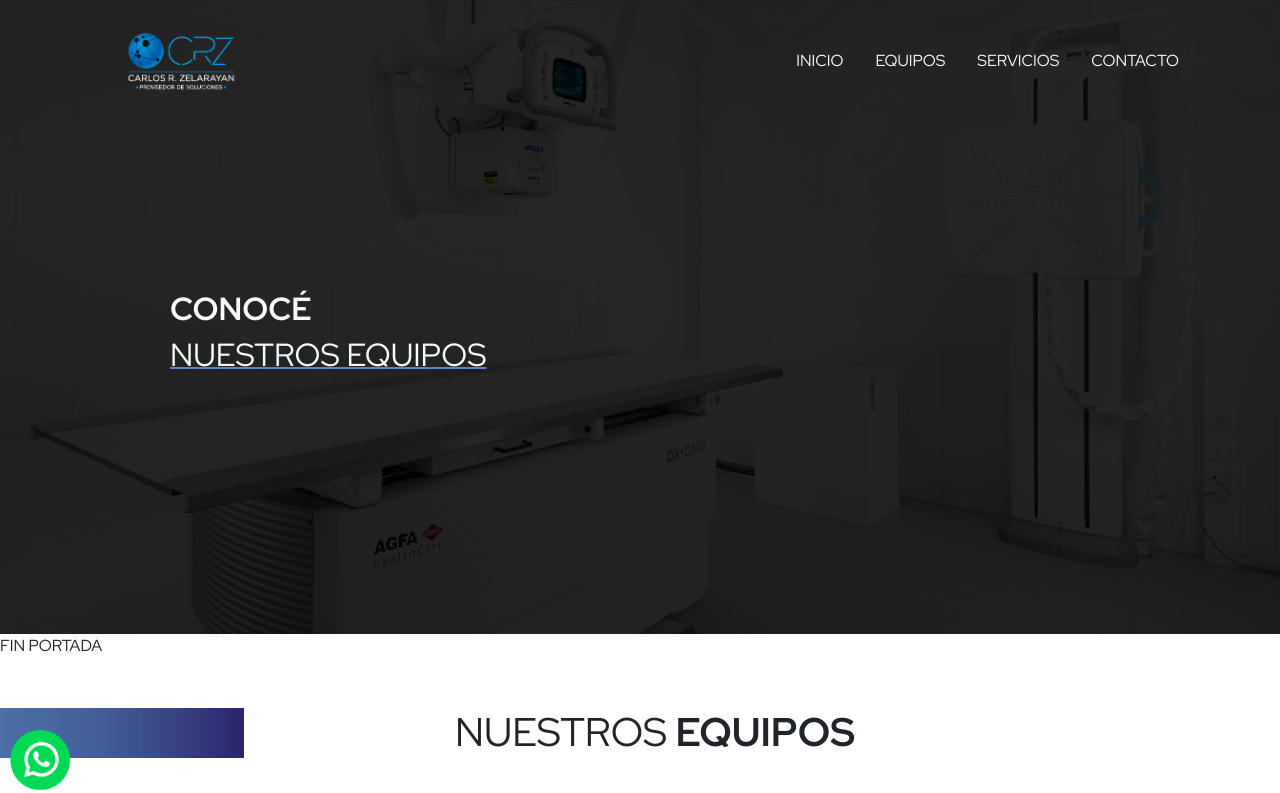
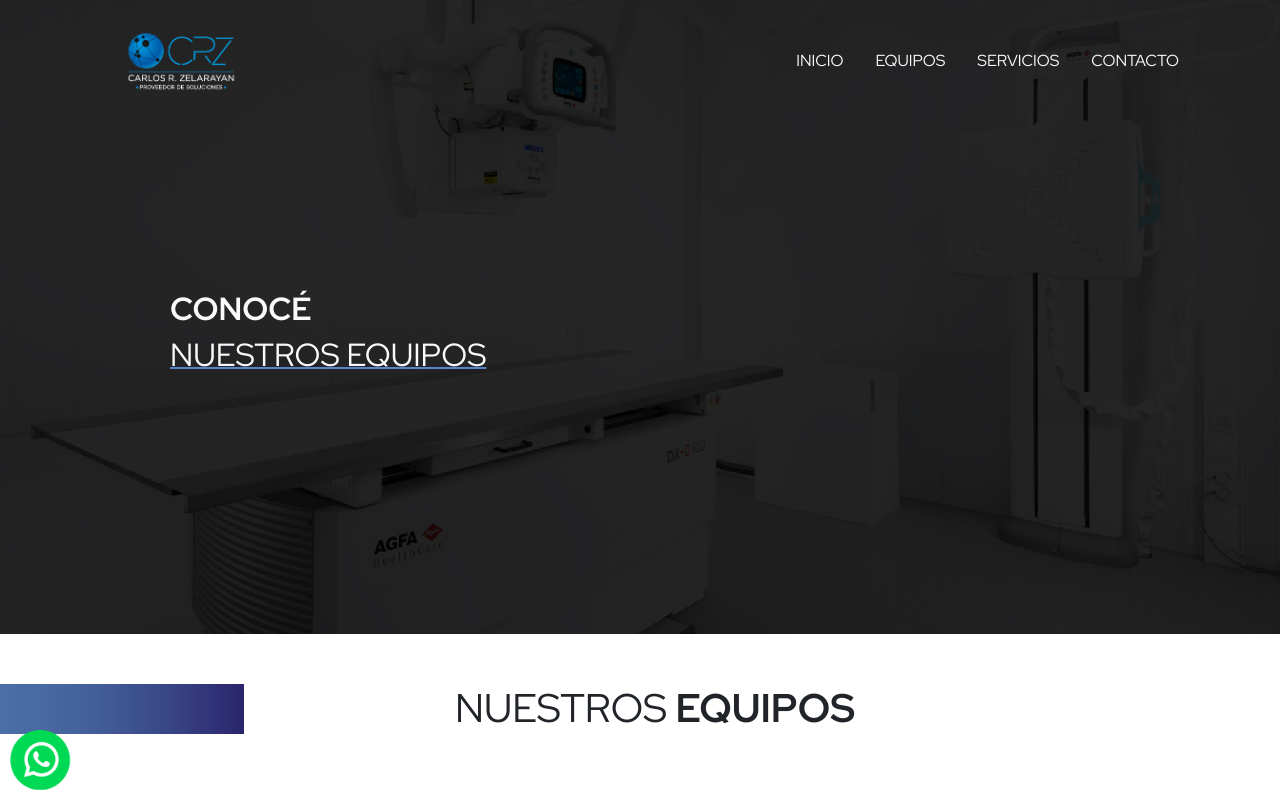
Before and after one commit to patriciodfernandez/carloszelarayan, a React (Create React App) app: page /equipos in a window 1280 px wide. Shown: the top 793 px of the page. Built offline with nearby package versions, Linux system fonts and the light colour scheme.

Commit message:
volvi a esconder los comentarios

```diff
--- a/src/Components/Equipos.js
+++ b/src/Components/Equipos.js
@@ -64,7 +64,7 @@ const Equipos = () => {
           </div>
         </div>
       </div>
-       FIN PORTADA
+       {/* FIN PORTADA  */}
       <div className="d-flex titulos nuestrosequipos">
         <img
           src={captura}
@@ -79,7 +79,7 @@ const Equipos = () => {
           NUESTROS <b>EQUIPOS</b>
         </h3>
       </div>
-       -----
+       {/* -----  */}
       <h2 className="text-center mx-5 mb-5 noxs nosm">
         RADIOGRAFÍA <b className="rojo">DIRECTA</b>
       </h2>
@@ -113,7 +113,7 @@ const Equipos = () => {
           <img className="d-block w-100" src={rdirecta7} alt="Third slide" />
         </Carousel.Item>
       </Carousel>
-       RADIO DIRECTA SMALL
+       {/* RADIO DIRECTA SMALL  */}
       <div className="nomd nolg noxl">
         <div className="container d-flex equiposchicos p-3">
           <h4 className="azul">
@@ -214,7 +214,7 @@ const Equipos = () => {
           </Carousel.Item>
         </Carousel>
       </div>
-       FIN RADIODIRECTA SMALL
+       {/* FIN RADIODIRECTA SMALL */}
       <h2 className="text-center my-5 pt-5 noxs nosm">
         RADIOGRAFÍA <b className="rojo">COMPUTARIZADA</b>
       </h2>
@@ -238,7 +238,7 @@ const Equipos = () => {
           <img className="d-block w-100" src={rcompu5} alt="Third slide" />
         </Carousel.Item>
       </Carousel>
-       RADIO COMPU SMALL
+       {/* RADIO COMPU SMALL  */}
       <div className="nomd nolg noxl">
         <div className="container d-flex equiposchicos p-3">
           <h4 className="rojo">
@@ -311,7 +311,7 @@ const Equipos = () => {
           </Carousel.Item>
         </Carousel>
       </div>
-       FIN RADIO COMPU SMALL
+       {/* FIN RADIO COMPU SMALL  */}
     </div>
   );
 };
```
